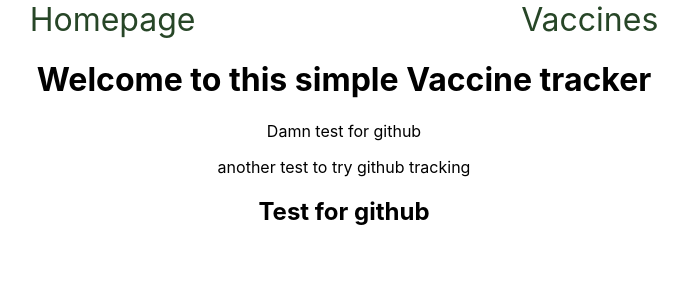
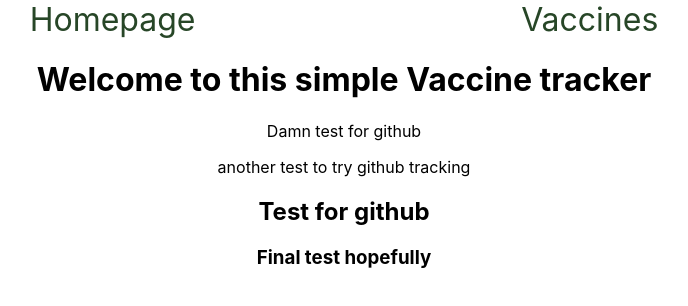
Before and after one commit to DanaKLym/vaccination-tracker, a React (Create React App) app: page / in a window 1280 px wide. Shown: the top 306 px of the page, without its empty margins (296-984 px from the left). Built offline with nearby package versions, Linux system fonts and the light colour scheme.

Commit message:
final test

```diff
--- a/src/Homepage.js
+++ b/src/Homepage.js
@@ -5,6 +5,7 @@ function Homepage() {
       <p>Damn test for github</p>
       <a>another test to try github tracking</a>
       <h2>Test for github </h2>
+      <h3>Final test hopefully</h3>
     </>
   );
 }
```
